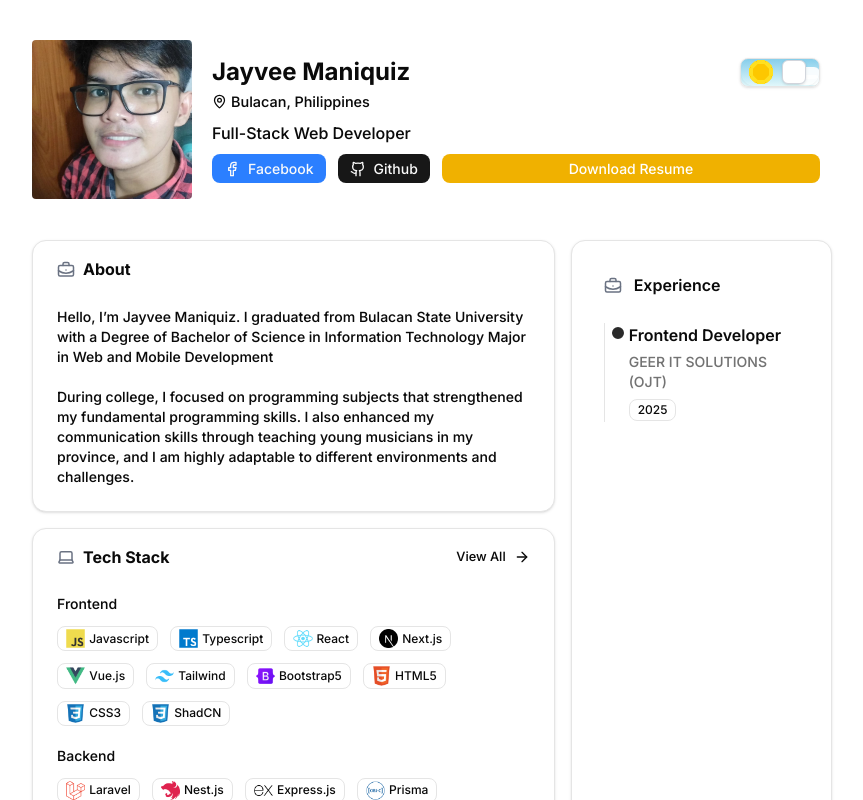
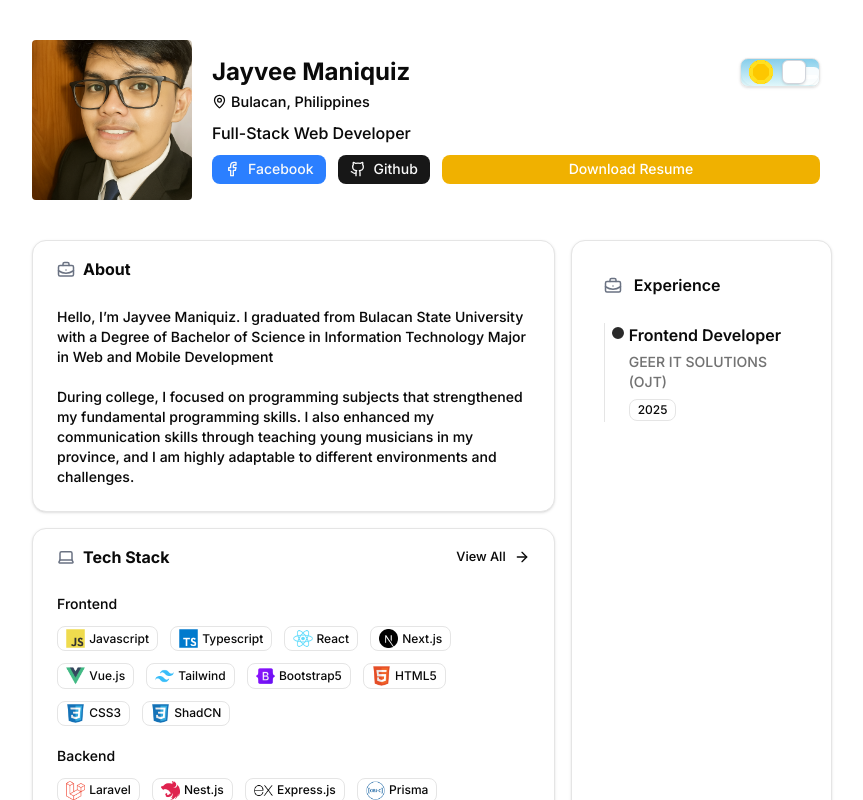
Before and after one commit to JayveeFortissimo/JayveeManiquiz, a Next.js app: page / in a window 1280 px wide. Shown: the top 800 px of the page, without its empty margins (208-1071 px from the left). Built offline with nearby package versions, Linux system fonts and the light colour scheme.

Commit message:
fic: change my profile

```diff
--- a/src/components/header.tsx
+++ b/src/components/header.tsx
@@ -24,7 +24,7 @@ export default function Header() {
       {/* Max width nilagay ko d2 kasi pag w mag ooverlap since rem ginamit ko so maximum width lang */}
       <header className="container mx-auto max-w-[50rem]  flex items-center gap-3 sm:gap-5">
         <img
-          src="/image/Profile.jpg"
+          src="/image/Profile.png"
           alt="Jayvee"
           className="rounded h-auto w-[7rem] sm:w-[10rem]"
         />
```
Also changed, not shown: public/image/Profile.jpg (deleted), public/image/Profile.png (added).
